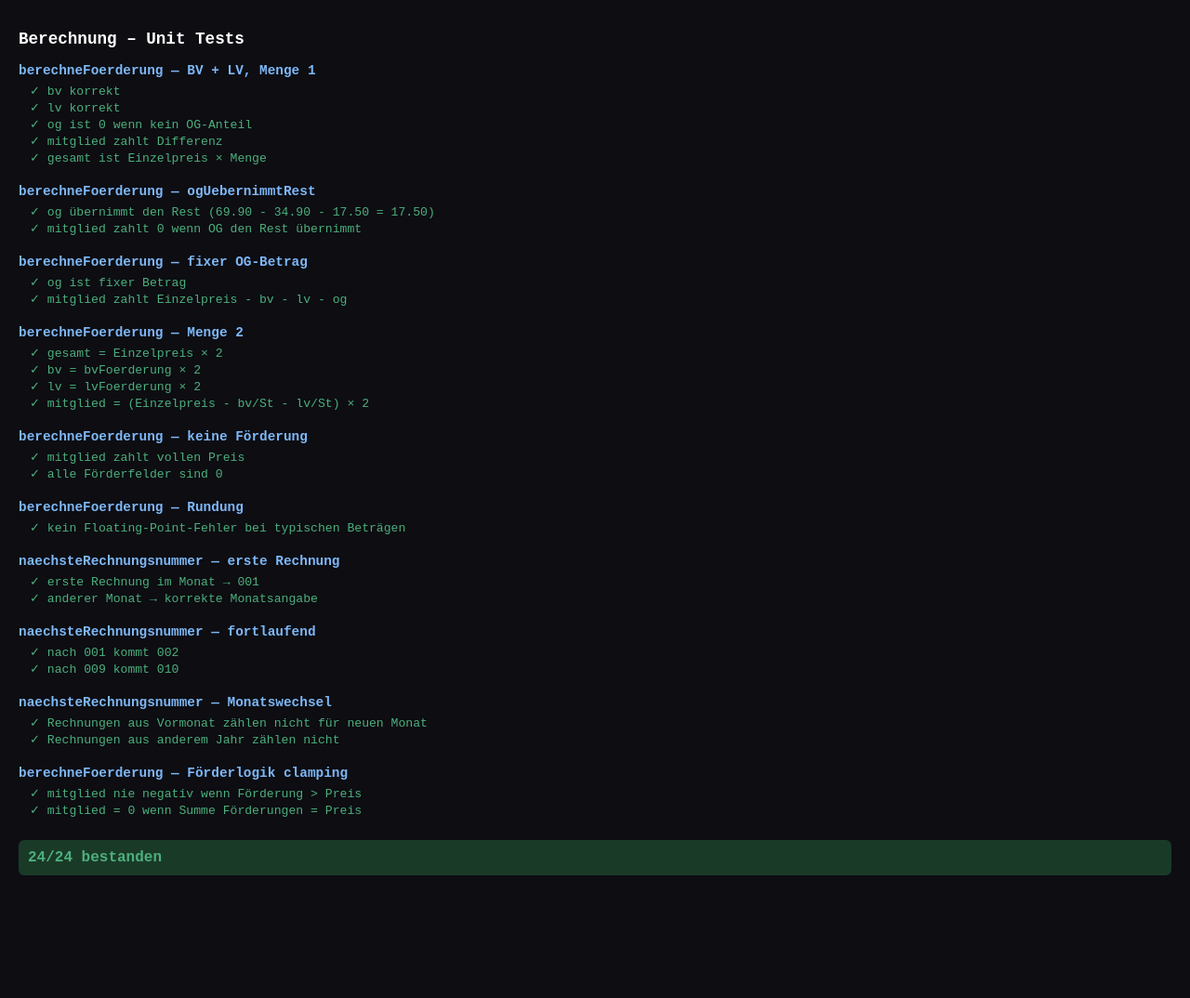
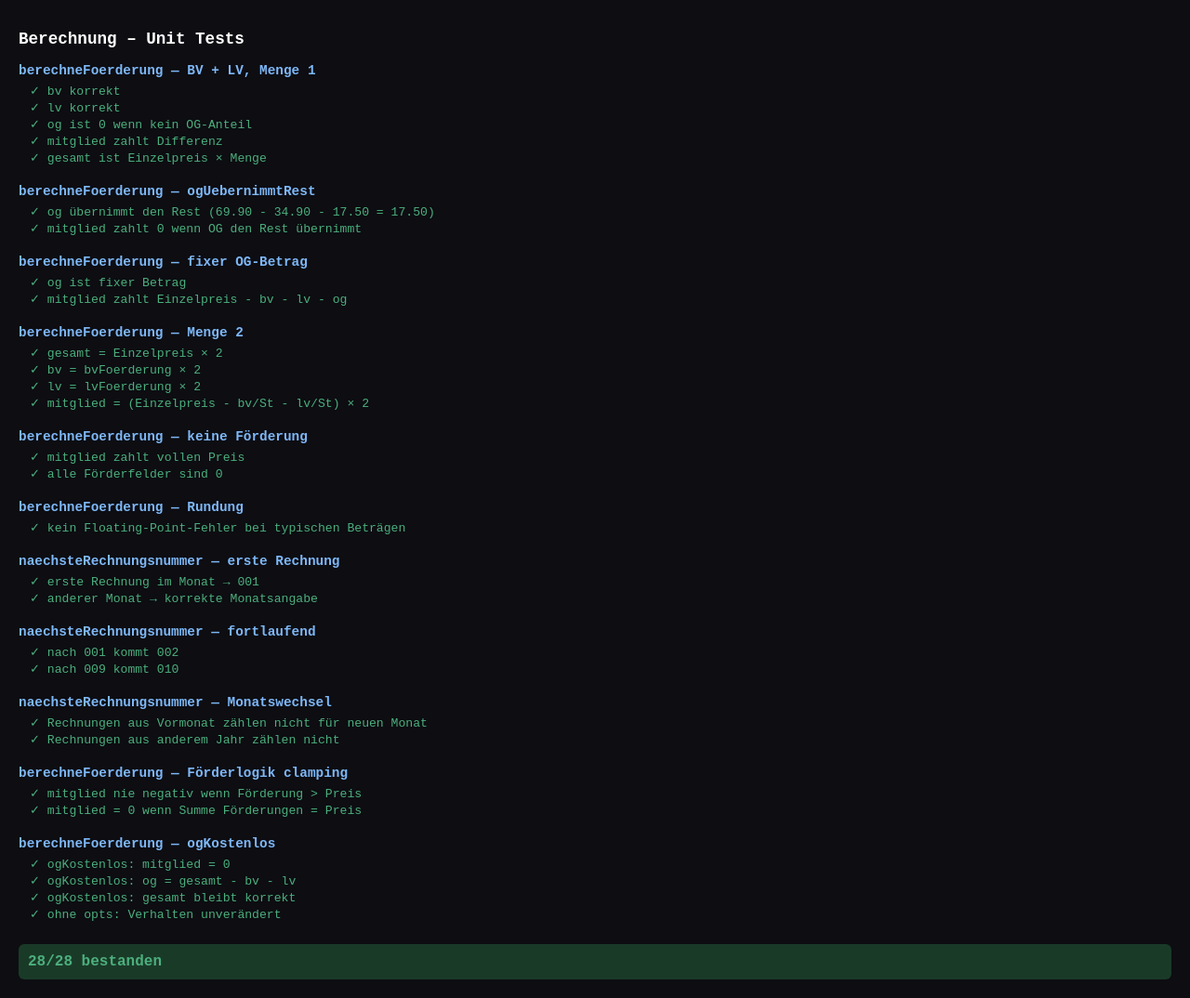
Before and after one commit to MartinKammler/LifeguardOrders, a plain HTML site: page tests/test_berechnung.html in a window 1280 px wide. Shown: the whole page at 93% size. Before the commit the page ends 962 px from the top, so only its background shows below. Drawn offline with Linux system fonts and the light colour scheme.

Commit message:
feat: berechneFoerderung – ogKostenlos-Option (Mitgliedanteil = 0)
- Ergänzung der Funktion um optionales 3. Parameter-Objekt
- Wenn opts.ogKostenlos=true: mitglied=0, og=(gesamt-bv-lv)
- 4 neue Tests für ogKostenlos-Logik
- Bestehende Tests und bisherige Logik unverändert

Co-Authored-By: Claude Sonnet 4.6 <noreply@anthropic.com>

```diff
--- a/src/berechnung.js
+++ b/src/berechnung.js
@@ -17,12 +17,18 @@ function runde(wert) {
  *
  * @param {object} artikel        Artikel-Objekt aus artikel.json
  * @param {number} menge          Zugewiesene Menge (für dieses Mitglied)
+ * @param {{ ogKostenlos?: boolean }} [opts]
  * @returns {{ bv, lv, og, mitglied, gesamt }}  Alle Beträge in €
  */
-export function berechneFoerderung(artikel, menge) {
+export function berechneFoerderung(artikel, menge, opts = {}) {
   const gesamt = runde(artikel.einzelpreis * menge);
   const bv     = runde(artikel.bvFoerderung * menge);
   const lv     = runde(artikel.lvFoerderung * menge);
+
+  if (opts.ogKostenlos) {
+    const og = runde(gesamt - bv - lv);
+    return { bv, lv, og, mitglied: 0, gesamt };
+  }
 
   let og;
   if (artikel.ogUebernimmtRest) {
--- a/tests/test_berechnung.html
+++ b/tests/test_berechnung.html
@@ -242,6 +242,33 @@ await test('mitglied = 0 wenn Summe Förderungen = Preis', () => {
   assertEqual(res.mitglied, 0);
 });
 
+suite('berechneFoerderung — ogKostenlos');
+
+await test('ogKostenlos: mitglied = 0', () => {
+  const artikel = { einzelpreis: 20, bvFoerderung: 5, lvFoerderung: 0, ogFoerderung: 0, ogUebernimmtRest: false };
+  const res = berechneFoerderung(artikel, 1, { ogKostenlos: true });
+  assertEqual(res.mitglied, 0);
+});
+
+await test('ogKostenlos: og = gesamt - bv - lv', () => {
+  const artikel = { einzelpreis: 20, bvFoerderung: 5, lvFoerderung: 3, ogFoerderung: 0, ogUebernimmtRest: false };
+  const res = berechneFoerderung(artikel, 1, { ogKostenlos: true });
+  // gesamt=20, bv=5, lv=3 → og=12
+  assertEqual(res.og, 12);
+});
+
+await test('ogKostenlos: gesamt bleibt korrekt', () => {
+  const artikel = { einzelpreis: 10, bvFoerderung: 2, lvFoerderung: 0, ogFoerderung: 0, ogUebernimmtRest: false };
+  const res = berechneFoerderung(artikel, 2, { ogKostenlos: true });
+  assertEqual(res.gesamt, 20);
+});
+
+await test('ohne opts: Verhalten unverändert', () => {
+  const artikel = { einzelpreis: 10, bvFoerderung: 2, lvFoerderung: 0, ogFoerderung: 0, ogUebernimmtRest: false };
+  const res = berechneFoerderung(artikel, 1);
+  assert(res.mitglied === 8 && res.og === 0, `mitglied=${res.mitglied}, og=${res.og}`);
+});
+
 /* ── Render ─────────────────────────────────────────────────── */
 const out = document.getElementById('output');
 let html = '';
```
